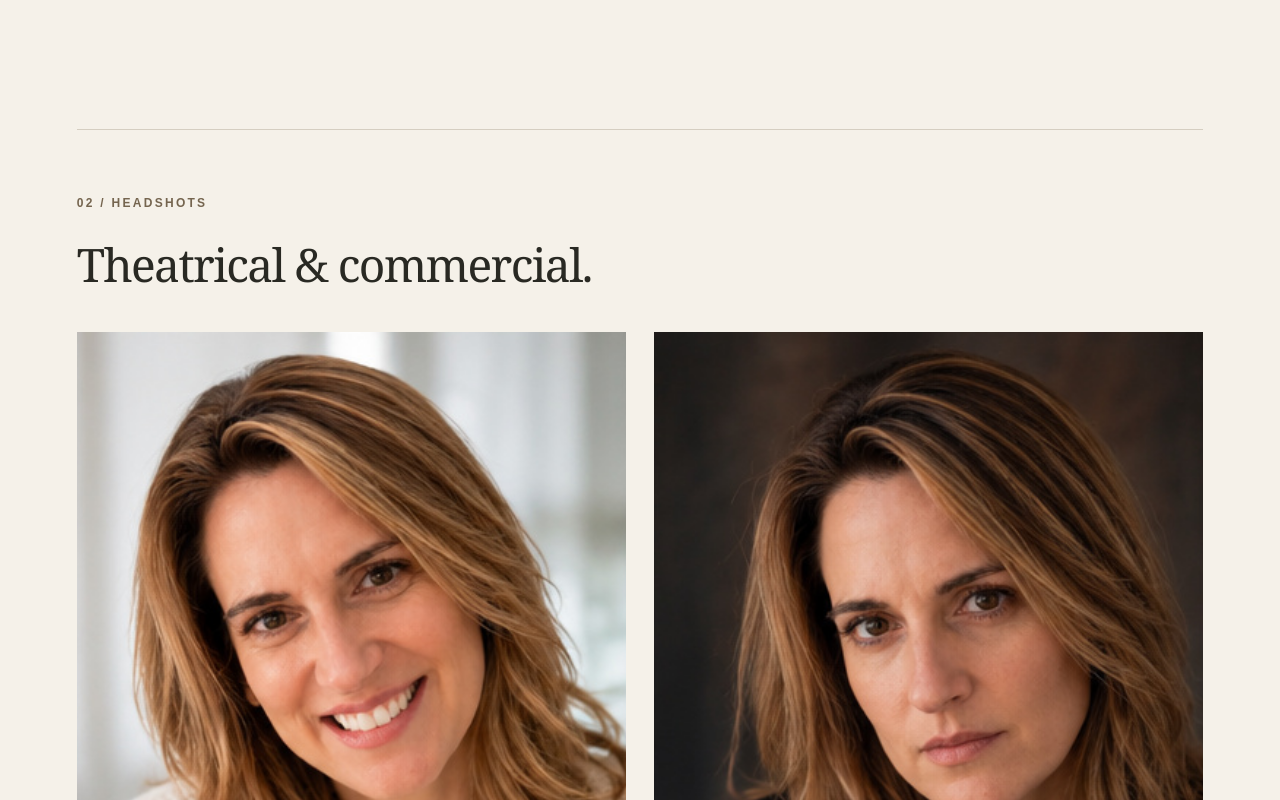
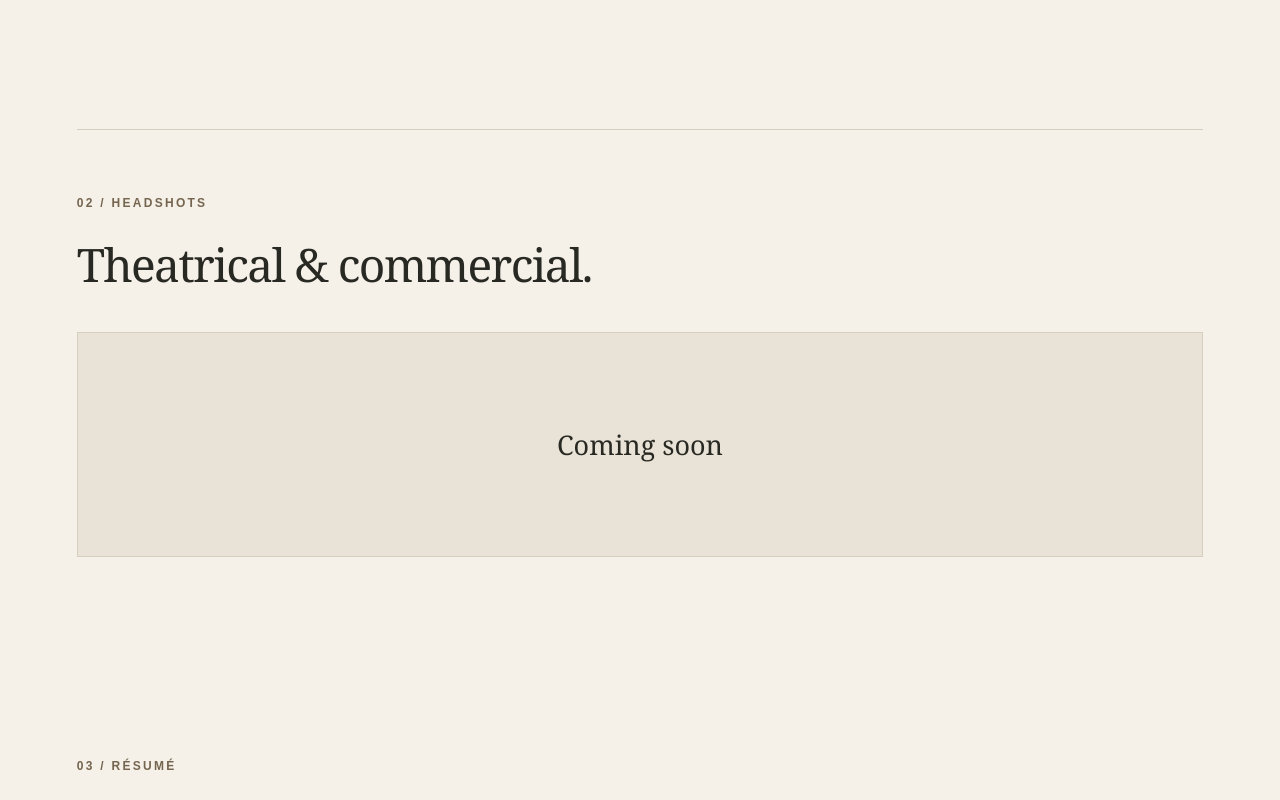
Before and after one commit to cpejic/chelsea-pejic-website, a Next.js app: page / in a window 1280 px wide. Shown: the part 1120-1920 px from the top of the page. Built offline with nearby package versions, Linux system fonts and the light colour scheme.

Commit message:
Replace headshot gallery with Coming soon, keeping homepage portrait

```diff
--- a/app/page.js
+++ b/app/page.js
@@ -46,10 +46,10 @@ export default function Home() {
         <div className="about-copy"><p className="lead">Chelsea Pejic is a Chicago-based actor working across theatre, film, television, and commercial performance.</p><p>She is especially drawn to dramatic material: complicated relationships, emotional restraint, and characters navigating what cannot easily be said.</p><p>Her work is grounded in curiosity, close observation, and an interest in the contradictions that make people human.</p></div>
       </section>
 
-      {actor.headshots.length ? <section className="headshots section wrap" id="headshots" aria-labelledby="headshots-title">
+      <section className="headshots section wrap" id="headshots" aria-labelledby="headshots-title">
         <div className="section-heading"><div><p className="eyebrow">02 / Headshots</p><h2 id="headshots-title">Theatrical & commercial.</h2></div></div>
-        <div className="headshot-grid">{actor.headshots.map(photo => <figure key={photo.src}><Portrait photo={photo} /><figcaption>{photo.label}</figcaption></figure>)}</div>
-      </section> : null}
+        <div className="headshot-pending"><p>Coming soon</p></div>
+      </section>
 
       <section className="resume section wrap" id="resume" aria-labelledby="resume-title"><div className="section-heading"><div><p className="eyebrow">03 / Résumé</p><h2 id="resume-title">Experience & training.</h2></div><div>{actor.resumePdf ? <div className="resume-actions"><a className="text-link" href={actor.resumePdf} target="_blank" rel="noopener noreferrer">View full résumé (PDF) <Arrow /></a><a className="text-link" href={actor.resumePdf} download>Download PDF ↓</a></div> : <p>Full résumé available on request.</p>}</div></div>
         <div className="resume-table">{resume.map(group => <div className="resume-row" key={group.category}><h3>{group.category}</h3><div>{group.entries.map(entry => <div key={entry.title}><h4>{entry.title}</h4><p>{entry.detail}</p></div>)}</div></div>)}</div>
```
